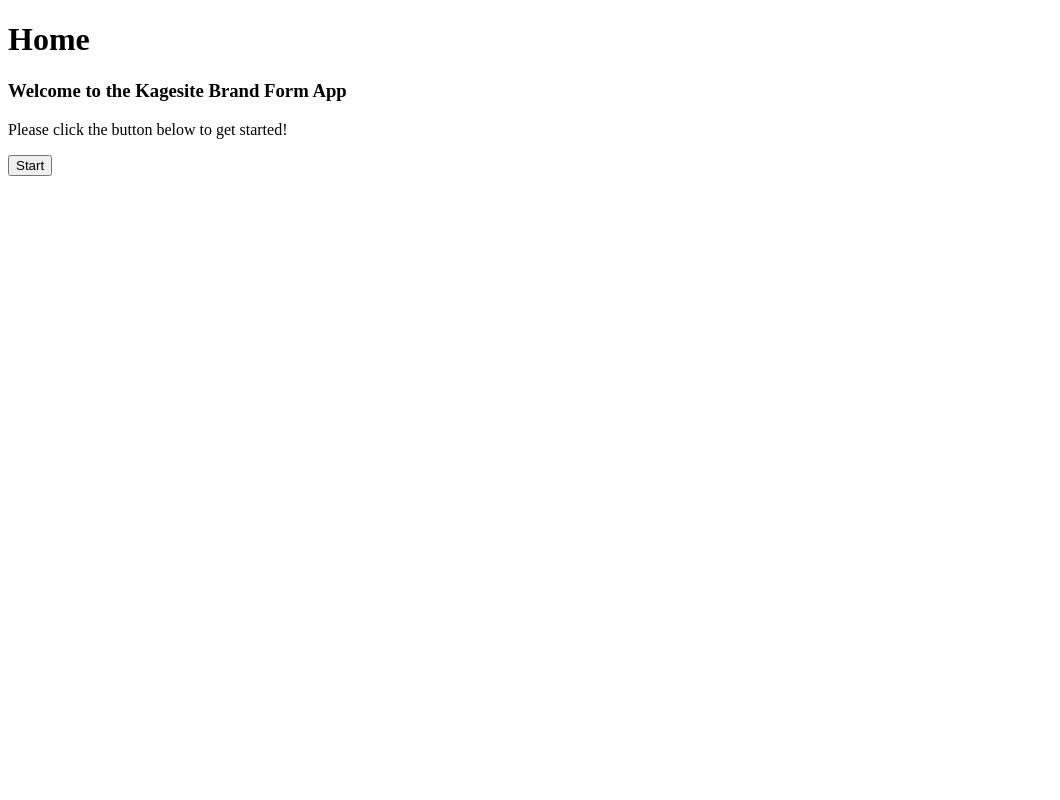
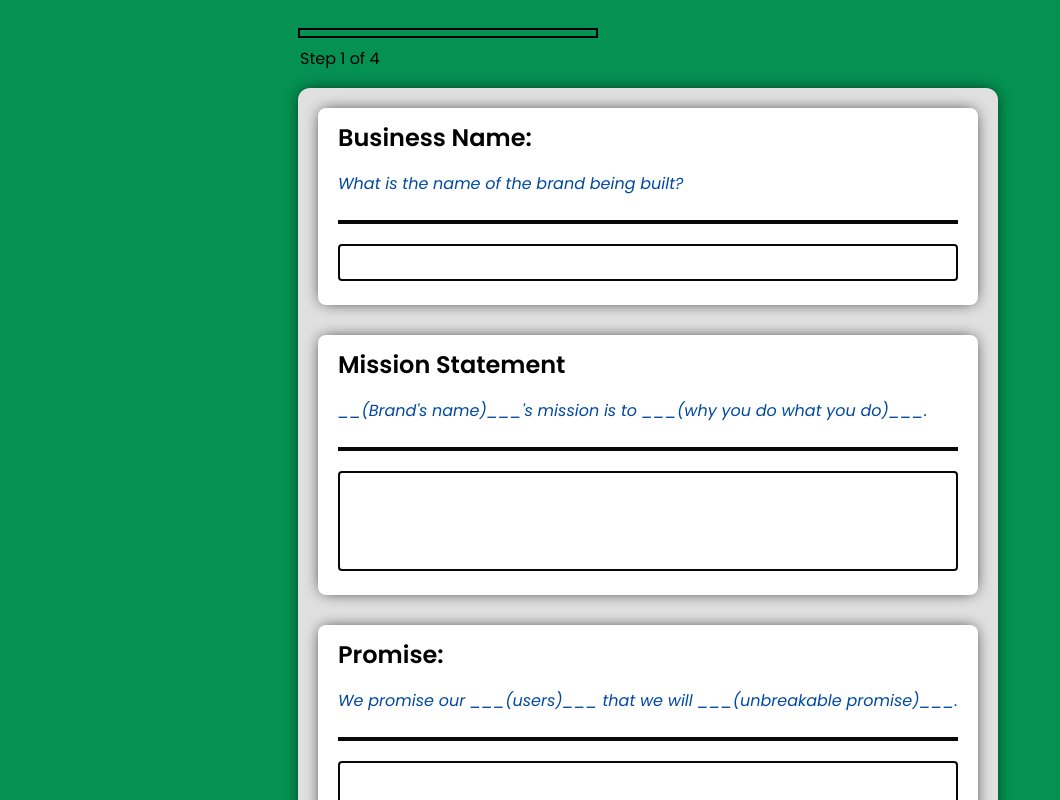
Before and after one commit to kagesite/brand-form-app, a React (Vite) app: page / in a window 1280 px wide. Shown: the top 800 px of the page, without its empty margins (0-1060 px from the left). Built offline with nearby package versions, Linux system fonts and the light colour scheme.

Commit message:
Finished styling for app. Based off this one step

```diff
--- a/src/App.jsx
+++ b/src/App.jsx
@@ -7,7 +7,7 @@
 import Step2 from "./components/Step2";
 
 function App() {
-    const [showStep, setShowStep] = useState(0);
+    const [showStep, setShowStep] = useState(1);
 
     const [formData, setFormData] = useState({
         foundation: {
--- a/src/components/Step1.jsx
+++ b/src/components/Step1.jsx
@@ -1,38 +1,48 @@
 import React from 'react'
+import "../styles/Form.css"
 
 function Step1({ data, prompts, changeFunc, errors }) {
     return (
         <div>
-            <form>
-                <div>
+            <form className='form-container'>
+                <div className='question-card'>
                     <label>Business Name:</label>
-                    <p>{prompts.businessName}</p>
+                    <p className="prompt">{prompts.businessName}</p>
+                    <div className='bar'></div>
                     <input
                         type="text"
                         value={data.businessName}
                         onChange={(e) => changeFunc("foundation", "businessName", e.target.value)}
                     />
-                    <p>{errors.businessName}</p>
+                    {errors.businessName.length > 0 && (
+                         <p className='error'>{errors.businessName}</p>
+                    )}
                 </div>
-                <div>
-                    <label>Mission Statement:</label>
-                    <p>{prompts.missionStatement}</p>
+                <div className='question-card'>
+                    <label>Mission Statement</label>
+                    <p className="prompt">{prompts.missionStatement}</p>
+                    <div className='bar'></div>
                     <textarea
                         type="text"
                         value={data.missionStatement}
                         onChange={(e) => changeFunc("foundation", "missionStatement", e.target.value)}
                     />
-                    <p>{errors.missionStatement}</p>
+                    {errors.missionStatement.length > 0 && (
+                         <p className='error'>{errors.missionStatement}</p>
+                    )}
                 </div>
-                <div>
+                <div className='question-card'>
                     <label>Promise:</label>
-                    <p>{prompts.promise}</p>
+                    <p className="prompt">{prompts.promise}</p>
+                    <div className='bar'></div>
                     <textarea
                         type="text"
                         value={data.promise}
                         onChange={(e) => changeFunc("foundation", "promise", e.target.value)}
                     />
-                    <p>{errors.promise}</p>
+                    {errors.promise.length > 0 && (
+                         <p className='error'>{errors.promise}</p>
+                    )}
                 </div>
             </form>
             {data.businessName}
--- a/src/index.css
+++ b/src/index.css
@@ -0,0 +1,15 @@
+@import url('https://fonts.googleapis.com/css2?family=Poppins:ital,wght@0,100;0,200;0,300;0,400;0,500;0,600;0,700;0,800;0,900;1,100;1,200;1,300;1,400;1,500;1,600;1,700;1,800;1,900&display=swap');
+
+* {
+    box-sizing: border-box;
+    font-family: "poppins", sans-serif;
+}
+
+body {
+    display: flex;
+    align-items: center;
+    width: 100%;
+    justify-content: center;
+    padding: 20px;
+    background-color: #049152;
+}
--- /dev/null
+++ b/src/styles/Form.css
@@ -0,0 +1,82 @@
+.form-container {
+    background-color: #e0e0e0;
+    padding: 20px;
+    border-radius: 12px;
+    box-shadow: 0 0 16px -4px #080808;
+    display: flex;
+    flex-direction: column;
+    gap: 30px;
+    margin-bottom: 20px;
+    max-width: 700px;
+    min-width: 500px;
+}
+
+
+.question-card {
+    background-color: white;
+    box-shadow: 0 0 16px -4px #080808;
+    padding: 12px 20px 24px;
+    border-radius: 8px;
+    display: flex;
+    flex-direction: column;
+}
+
+.question-card label {
+    font-size: 24px;
+    font-weight: 600;
+    margin-bottom: 0px;
+    padding-bottom: 0px;
+}
+
+.question-card input {
+    font-size: 16px;
+    padding: 4px 8px;
+    border-radius: 4px;
+    border: 2px solid ;
+    margin-bottom: 0px;
+    border: 2px solid #080808;
+}
+.question-card input:focus {
+    outline: 2px solid #fcba03;
+    border: none;
+    margin-bottom: 4px;
+}
+
+.question-card textarea {
+    resize: none;
+    font-size: 16px;
+    padding: 4px 8px;
+    border-radius: 4px;
+    border: 2px solid #080808;
+    margin-bottom: 0px;
+    height: 100px;
+}
+.question-card textarea:focus {
+    outline: 2px solid #fcba03;
+    border: none
+}
+
+.prompt {
+    font-style: italic;
+    font-weight: 400;
+    margin-bottom: 24px;
+    color: #0049a3;
+    font-size: 16px;
+}
+
+.question-card hr {
+    border: 2px solid 080808;
+    width: 80%;
+}
+
+.bar {
+    height: 4px;
+    background-color: #080808;
+    margin-bottom: 20px;
+}
+
+.error {
+    color: red;
+    font-weight: 600;
+    margin-bottom: 0px;
+}
```
